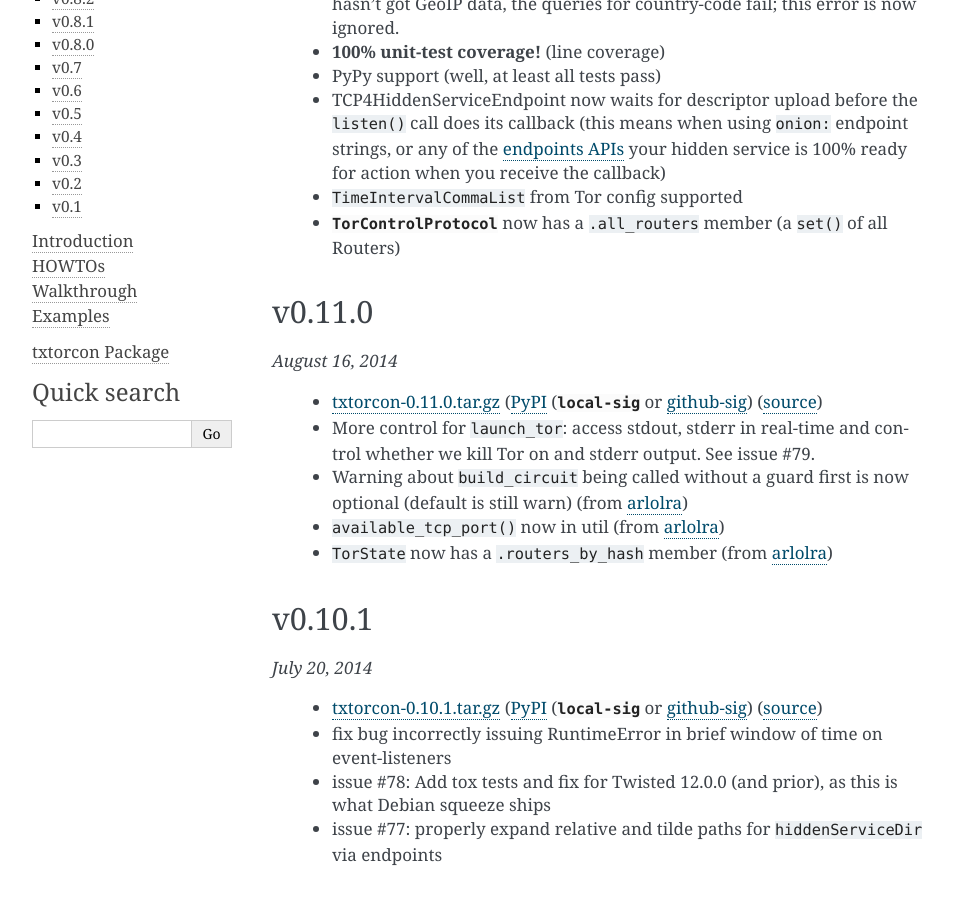
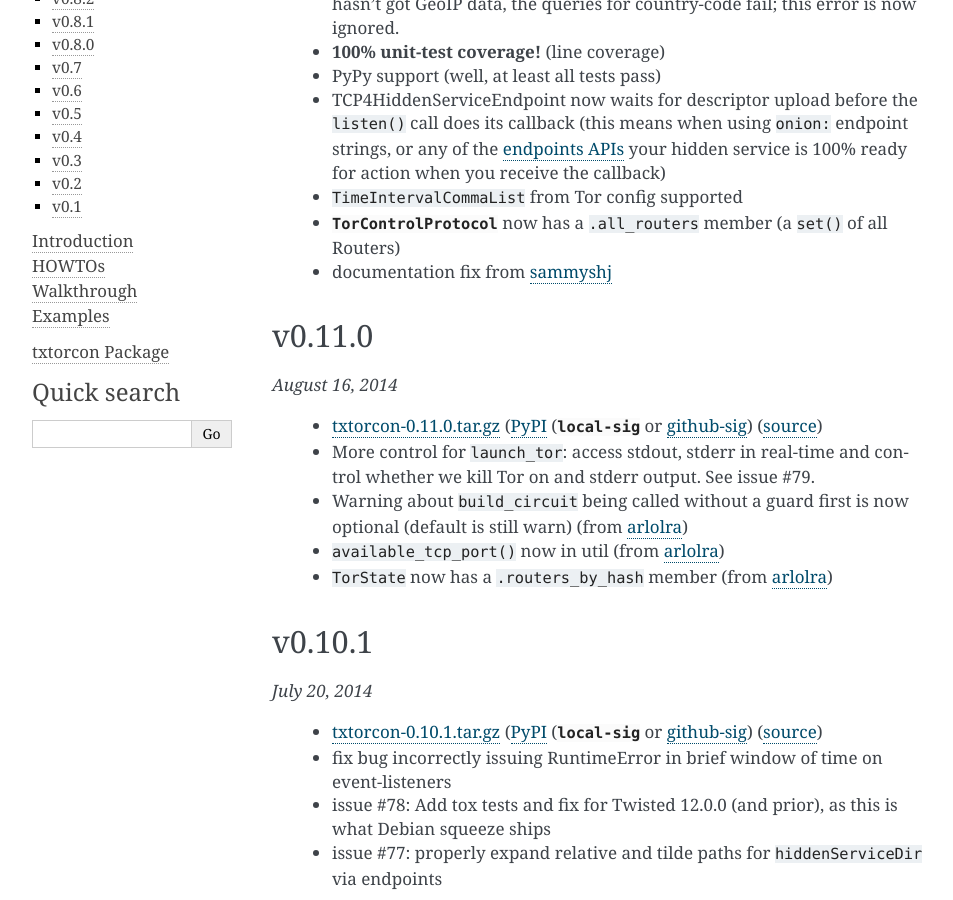
Before and after one commit to meejah/txtorcon, a Sphinx documentation site: the page built from docs/releases.rst, in a window 1280 px wide and 900 px high, scrolled down 619 px. Shown: the whole window, without its empty margins (148-1101 px from the left). Built offline with Sphinx 7.4.7, drawn with Linux system fonts in a browser that asks for light colours.

Commit message:
note about link fix

```diff
--- a/docs/releases.rst
+++ b/docs/releases.rst
@@ -37,6 +37,7 @@
    when you receive the callback)
  * ``TimeIntervalCommaList`` from Tor config supported
  * :class:`TorControlProtocol <txtorcon.TorControlProtocol>` now has a ``.all_routers`` member (a ``set()`` of all Routers)
+ * documentation fix from `sammyshj <https://github.com/sammyshj>`_
 
 
 v0.11.0
```
